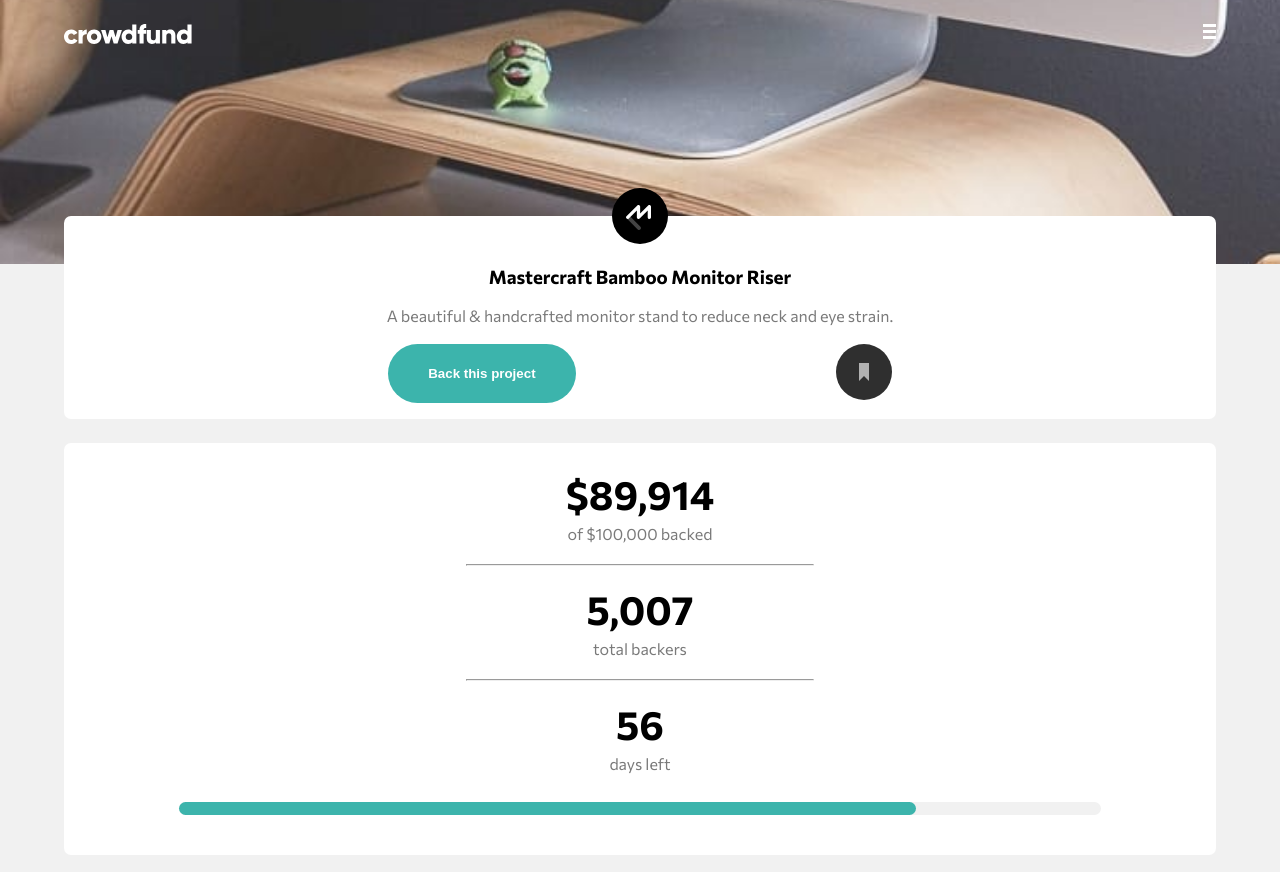
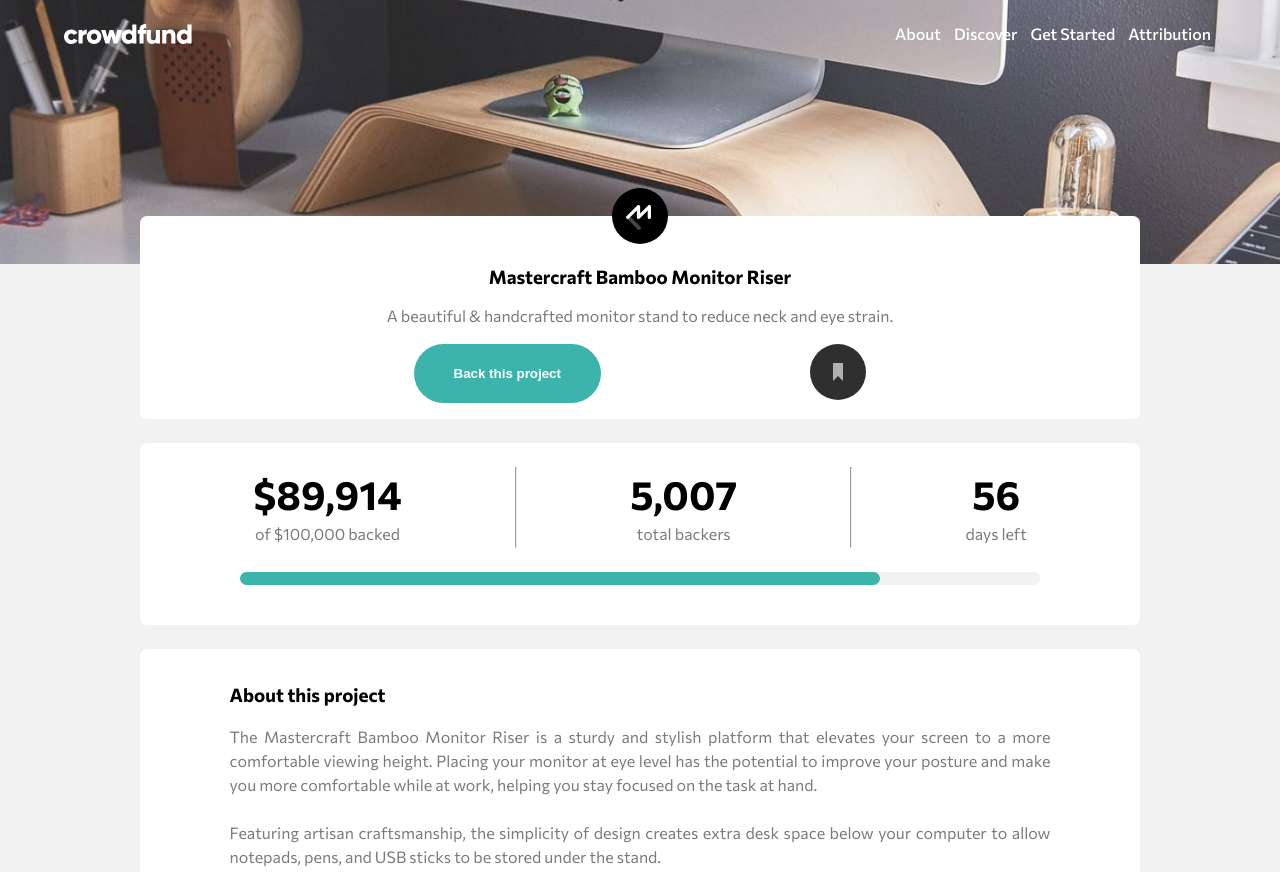
Before and after one commit to ddaniel27/FrontendMentor-JR-CH2, a plain HTML site: page index.html in a window 1280 px wide. Shown: the top 872 px of the page. Drawn offline with Linux system fonts and the light colour scheme.

Commit message:
Finished - some issues

```diff
--- a/style.css
+++ b/style.css
@@ -2,7 +2,7 @@
     --moderate-magenta: hsl(176, 50%, 47%);
     --dark-cyan: hsl(176, 72%, 28%);
     --dark-gray: hsl(0, 0%, 48%);
-    --light-gray: rgb(241, 241, 241);
+    --light-gray: hsl(0, 0%, 95%);
 }
 *{
     margin:0;
@@ -42,7 +42,7 @@ body{
     background-size: contain;
     background-position: center;
     height: 20px;
-    width: 128px;
+    min-width: 128px;
     z-index:4;
 }
 .menu-icon{
@@ -96,6 +96,7 @@ body{
     background-color: white;
     border-radius: 7px;
     width: 90vw;
+    max-width: 1000px;
     margin: 0 auto 3vh;
 }
 .modal-card, .stats-section{
@@ -123,12 +124,18 @@ body{
     padding: .7rem 2.5rem;
     font-weight: bold;
 }
+.solid-button:hover{
+    background-color: var(--dark-cyan);
+}
 .bookmark::before{
     content: url(images/icon-bookmark.svg);
 }
 .bookmark{
     background: none;
     border: none;
+}
+.bookmark:hover::before{
+    filter: invert(34%) sepia(87%) saturate(412%) hue-rotate(127deg) brightness(95%) contrast(90%);
 }
 
 .stats-section{
@@ -196,7 +203,7 @@ body{
     color: black;
     font-size: 2rem;
     font-weight: bolder;
-    margin-right: 3vw;
+    margin-right: 2vw;
 }
 .stand-button{
     margin: 0 0 2vh 7vw;
@@ -225,8 +232,6 @@ body{
     transform: translateY(-5px);
 }
 
-
-/* To-Do */
 .modal, .success{
     box-shadow: 0 0 120px 30px black;
     display: none;
@@ -309,3 +314,42 @@ body{
 .success p{
     text-align: center;
 }
+
+@media (min-width:720px) {
+    .all-stats{
+        display:flex;
+        justify-content:space-evenly;
+    }
+    .all-stats hr{
+        width: 0;
+        margin:0;
+    }
+    .menu-bar label{
+        display: none;
+    }
+    .hero{
+        background-image: url(images/image-hero-desktop.jpg);
+        display: flex;
+        justify-content: space-between;
+    }
+    .menu-bar{
+        text-align: right;
+        width:55%;
+    }
+    .navbar{
+        background:none;
+        box-shadow: none;
+        display:block;
+        position:relative;
+        left:0;
+        top:0;
+        width:100%;
+    }
+    .navbar a{
+        background:none;
+        border:none;
+        color:white;
+        margin: 0 5px;
+        padding:0;
+    }
+}
```
